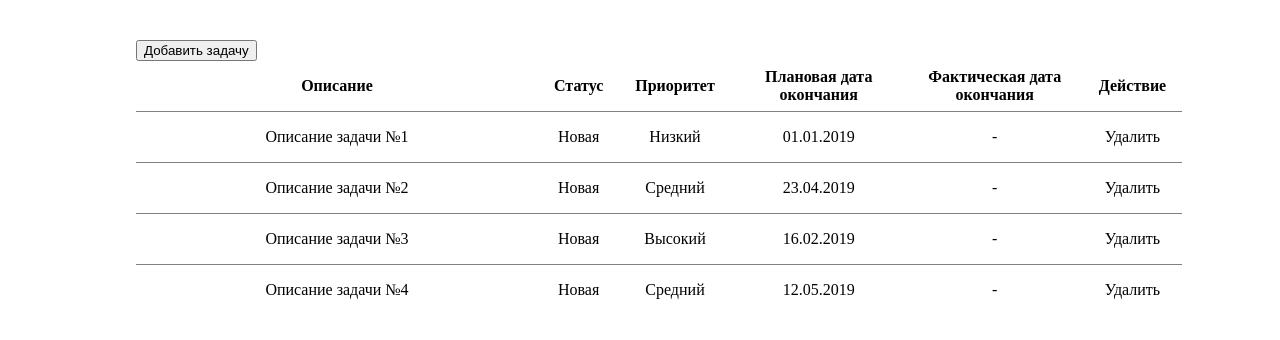
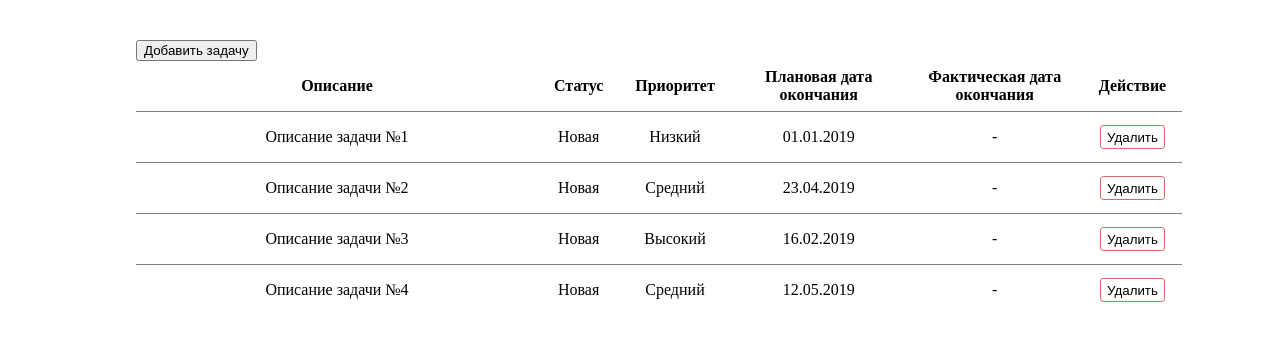
Before and after one commit to mikershov94/tasklist, a React app: page / in a window 1280 px wide. Shown: the top 340 px of the page. Built offline with nearby package versions, Linux system fonts and the light colour scheme.

Commit message:
Added handlerDeleteTask

```diff
--- a/src/components/app/app.jsx
+++ b/src/components/app/app.jsx
@@ -44,13 +44,32 @@ class App extends React.Component {
                 }
             });
         };
+
+        this.handlerDeleteTask = (id) => {
+            this.setState(({tasks}) => {
+                const idx = tasks.findIndex((task) => task.id === id);
+
+                const before = tasks.slice(0, idx);
+                const after = tasks.slice(idx + 1);
+
+                const newData = [
+                    ...before,
+                    ...after
+                ];
+
+                return {
+                    tasks: newData,
+                };
+            })
+        };
     };
 
     render() {
         return(
             <div className="container">
                 <Panel handleAddTask={this.handleAddTask} />
-                <TaskList data={this.state.tasks} />
+                <TaskList data={this.state.tasks}
+                          handlerDeleteTask={this.handlerDeleteTask} />
             </div>
         );
     }
--- a/src/components/form/form.jsx
+++ b/src/components/form/form.jsx
@@ -7,8 +7,8 @@ class Form extends React.Component {
         super();
         this.state = {
             description: '',
-            priority: 'low',
-            status: 'new',
+            priority: 'Низкий',
+            status: 'Новый',
             datePlan: new Date(),
         };
 
@@ -57,9 +57,9 @@ class Form extends React.Component {
                         <div className="form__input-priority">
                             <label>Приоритет: </label>
                             <select onChange={this.onPriorityChange}>
-                                <option value="low">Низкий</option>
-                                <option value="mid">Средний</option>
-                                <option value="high">Высокий</option>
+                                <option value="Низкий">Низкий</option>
+                                <option value="Средний">Средний</option>
+                                <option value="Высокий">Высокий</option>
                             </select>
                         </div>
                         <div className="form__input-status">
--- a/src/components/task-list-item/task-list-item.jsx
+++ b/src/components/task-list-item/task-list-item.jsx
@@ -1,13 +1,8 @@
 import React from 'react';
 
-const TaskListItem = (
-                        {
-                            description,
-                            status,
-                            priority,
-                            datePlan,
-                            dateFact
-                        }) => {
+import "./task-list-item.sass";
+
+const TaskListItem = (props) => {
     const dateToStr = (date) => {
         const day = (date.getDate()) < 10 ? '0' + String(date.getDate()) : String(date.getDate());
         const month = (date.getMonth() + 1) < 10 ? '0' + String(date.getMonth() + 1) : String(date.getMonth() + 1)
@@ -16,12 +11,14 @@ const TaskListItem = (
     };
     return(
         <tr>
-            <td className="tasklist__description">{description}</td>
-            <td className="tasklist__status">{status}</td>
-            <td className="tasklist__priority">{priority}</td>
-            <td className="tasklist__date-plan">{dateToStr(datePlan)}</td>
-            <td className="tasklist__date-fact">{dateFact}</td>
-            <td className="tasklist__move">Удалить</td>
+            <td className="tasklist__description">{props.description}</td>
+            <td className="tasklist__status">{props.status}</td>
+            <td className="tasklist__priority">{props.priority}</td>
+            <td className="tasklist__date-plan">{dateToStr(props.datePlan)}</td>
+            <td className="tasklist__date-fact">{props.dateFact}</td>
+            <td className="tasklist__move">
+                <button onClick={props.handlerDeleteTask}>Удалить</button>
+            </td>
         </tr>
     );
 };
--- /dev/null
+++ b/src/components/task-list-item/task-list-item.sass
@@ -0,0 +1,15 @@
+.tasklist__move
+    button
+        -webkit-appearance: none
+        -moz-appearance: none
+        background: none
+        border: 1px solid #d36965
+        border-radius: 0.2rem
+        height: 1.5rem
+        cursor: pointer
+
+        &:hover
+            background: #d36965
+
+        &:active
+            background: #d36965
--- a/src/components/task-list/task-list.jsx
+++ b/src/components/task-list/task-list.jsx
@@ -5,7 +5,9 @@ const TaskList = (props) => {
     const items = props.data.map((item) => {
         const { id, ...itemProps } = item;
         return(
-            <TaskListItem key={id} {...item} />
+            <TaskListItem key={id}
+                          handlerDeleteTask={() => props.handlerDeleteTask(id)}
+                          {...itemProps} />
         );
     })
 
```
